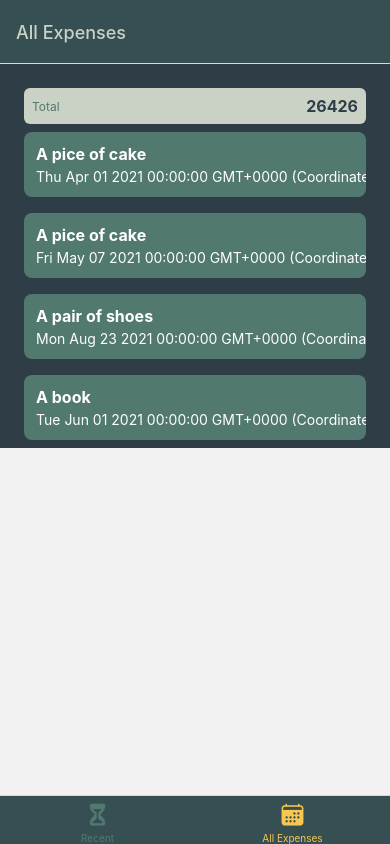
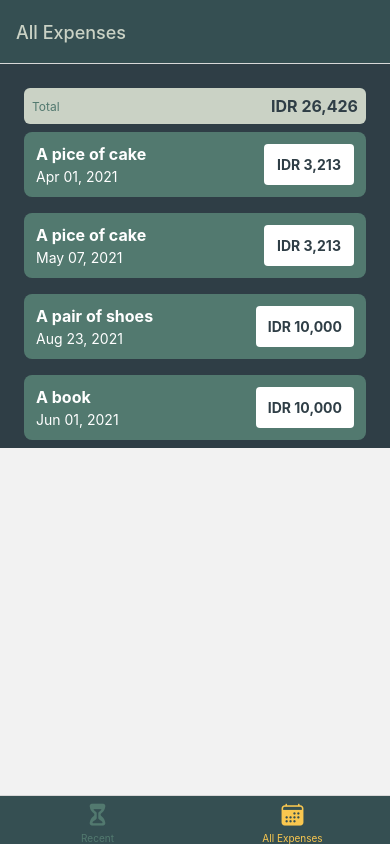
Before and after one commit to adityahimaone/RN-Expense-Tracker-App, a React Native app: screen /AllExpenses in a window 390 px wide. Built offline with nearby package versions, Linux system fonts and the light colour scheme.

Commit message:
feat: add helper date & price

```diff
--- a/babel.config.js
+++ b/babel.config.js
@@ -11,6 +11,8 @@ module.exports = function (api) {
           alias: {
             '@components': './src/components',
             '@screens': './src/screens',
+            '@constants': './src/constants',
+            '@utils': './src/utils',
           },
         },
       ],
--- a/components/ExpenseItem.jsx
+++ b/components/ExpenseItem.jsx
@@ -4,6 +4,8 @@ import PropTypes from 'prop-types';
 
 import { GlobalStyles } from 'constants/style';
 import Shadow from 'constants/shadow';
+import formatDate from 'utils/helper/format-date.js';
+import formatPrice from 'utils/helper/format-price.js';
 
 ExpenseItem.propTypes = {
   description: PropTypes.string,
@@ -17,10 +19,10 @@ export default function ExpenseItem({ description, amount, date }) {
       <View style={styles.expenseItem}>
         <View>
           <Text style={[styles.textBase, styles.descriptionText]}>{description}</Text>
-          <Text style={styles.textBase}>{date.toString()}</Text>
+          <Text style={styles.textBase}>{formatDate(date)}</Text>
         </View>
         <View style={styles.amountContainer}>
-          <Text style={styles.amountText}>{amount}</Text>
+          <Text style={styles.amountText}>{formatPrice(amount)}</Text>
         </View>
       </View>
     </Pressable>
@@ -52,6 +54,7 @@ const styles = StyleSheet.create({
     justifyContent: 'center',
     alignItems: 'center',
     borderRadius: 4,
+    minWidth: 90,
   },
   amountText: {
     color: GlobalStyles.colors.primary400,
--- a/components/ExpensesSummary.jsx
+++ b/components/ExpensesSummary.jsx
@@ -3,6 +3,7 @@ import React from 'react';
 import PropTypes from 'prop-types';
 
 import { GlobalStyles } from 'constants/style';
+import formatPrice from 'utils/helper/format-price.js';
 
 ExpensesSummary.propTypes = {
   periodName: PropTypes.string,
@@ -16,7 +17,7 @@ export default function ExpensesSummary({ expenses, periodName }) {
   return (
     <View style={styles.container}>
       <Text style={styles.periodText}>{periodName}</Text>
-      <Text style={styles.sumText}>{expensesSum}</Text>
+      <Text style={styles.sumText}>{formatPrice(expensesSum)}</Text>
     </View>
   );
 }
--- a/package.json
+++ b/package.json
@@ -13,7 +13,9 @@
     "@react-navigation/native": "^6.0.12",
     "@react-navigation/native-stack": "^6.8.0",
     "expo": "~46.0.9",
+    "expo-localization": "^13.1.0",
     "expo-status-bar": "~1.4.0",
+    "intl": "^1.2.5",
     "react": "18.0.0",
     "react-native": "0.69.5",
     "react-native-safe-area-context": "4.3.1",
--- /dev/null
+++ b/utils/helper/format-date.js
@@ -0,0 +1,10 @@
+import 'intl';
+import id from 'intl/locale-data/jsonp/id';
+
+export default function formatDate(date) {
+  return new Intl.DateTimeFormat(id, {
+    year: 'numeric',
+    month: 'short',
+    day: '2-digit',
+  }).format(date);
+}
--- /dev/null
+++ b/utils/helper/format-price.js
@@ -0,0 +1,10 @@
+import 'intl';
+import id from 'intl/locale-data/jsonp/id';
+
+export default function formatPrice(price) {
+  return new Intl.NumberFormat(id, {
+    style: 'currency',
+    currency: 'IDR',
+    minimumFractionDigits: 0,
+  }).format(price);
+}
```
Also changed, not shown: 1 other file (tests, documents, lock files or other folders).
